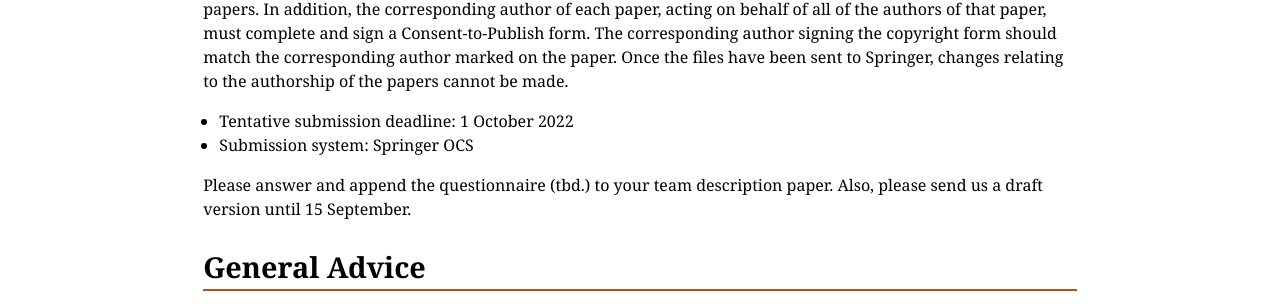
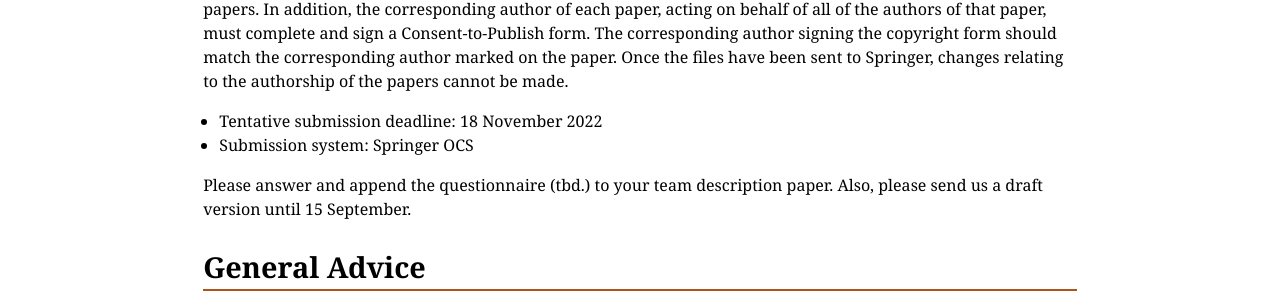
Before and after one commit to agentcontest/agentcontest.github.io, a Jekyll site: the page built from 2022/index.md, in a window 1280 px wide and 900 px high, scrolled down 3157 px. Shown: the part 150-454 px from the top of the window. Built offline with Jekyll 4.4.1, drawn with Linux system fonts in a browser that asks for light colours.

Commit message:
postpone tentative paper deadline

```diff
--- a/2022/index.md
+++ b/2022/index.md
@@ -113,7 +113,7 @@ published (as the [previous editions](https://link.springer.com/conference/mapc)
 
 Authors should consult Springer’s [authors’ guidelines](ftp://ftp.springernature.com/cs-proceeding/svproc/guidelines/Springer_Guidelines_for_Authors_of_Proceedings.pdf) and use their proceedings templates, either for [LaTeX](ftp://ftp.springernature.com/cs-proceeding/llncs/llncs2e.zip) or for [Word](ftp://ftp.springernature.com/cs-proceeding/llncs/word/splnproc1703.zip), for the preparation of their papers. Springer encourages authors to include their [ORCIDs](https://www.springer.com/gp/authors-editors/orcid?wt_mc=Other.Other.1.AUT642.ORCID+proceedings+pilot+2017&utm_medium=other&utm_source=other&utm_content=8232017&utm_campaign=1_barz01_orcid+proceedings+pilot+2017) in their papers. In addition, the corresponding author of each paper, acting on behalf of all of the authors of that paper, must complete and sign a Consent-to-Publish form. The corresponding author signing the copyright form should match the corresponding author marked on the paper. Once the files have been sent to Springer, changes relating to the authorship of the papers cannot be made.
 
-- Tentative submission deadline: 1 October 2022
+- Tentative submission deadline: 18 November 2022
 - Submission system: Springer OCS
 
 Please answer and append the questionnaire (tbd.) to your team description paper. Also, please send us a draft version until 15 September.
```
